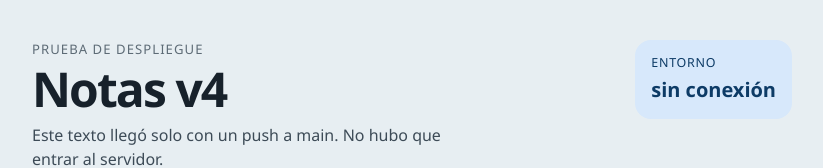
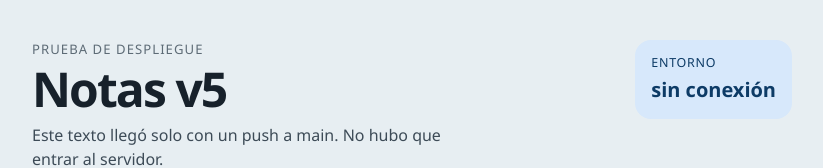
Before and after one commit to jensenit23-oss/prueba, a React (Vite) app in the folder frontend/: page / in a window 1280 px wide. Shown: the top 168 px of the page, without its empty margins (228-1051 px from the left). Built offline with nearby package versions, Linux system fonts and the light colour scheme; no server answers.

Commit message:
Update header title in App component from "Notas v4" to "Notas v5" for versioning consistency.

```diff
--- a/frontend/src/App.jsx
+++ b/frontend/src/App.jsx
@@ -97,7 +97,7 @@ export default function App() {
       <header className="hero">
         <div>
           <p className="eyebrow">Prueba de despliegue</p>
-          <h1>Notas v4</h1>
+          <h1>Notas v5</h1>
           <p className="lede">
             Este texto llegó solo con un push a main. No hubo que entrar al servidor.
           </p>
```
